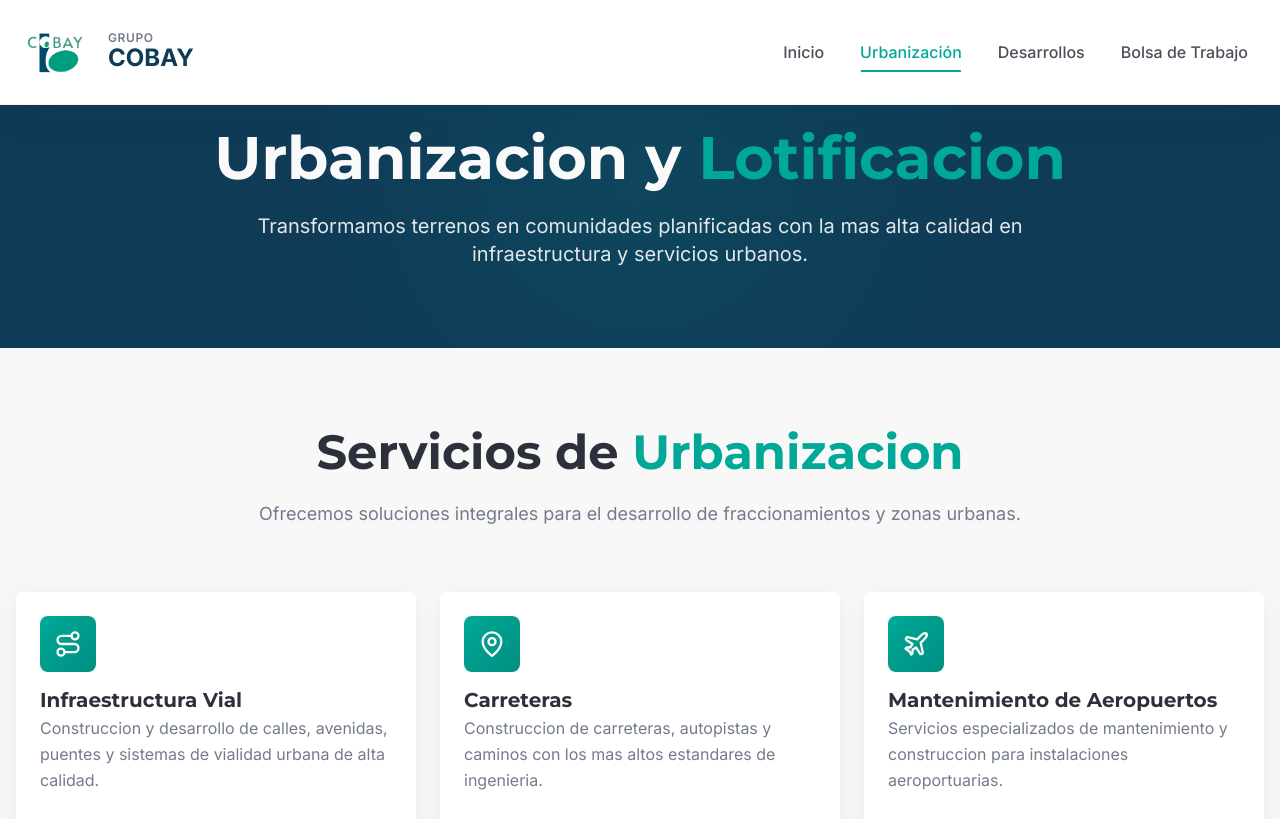
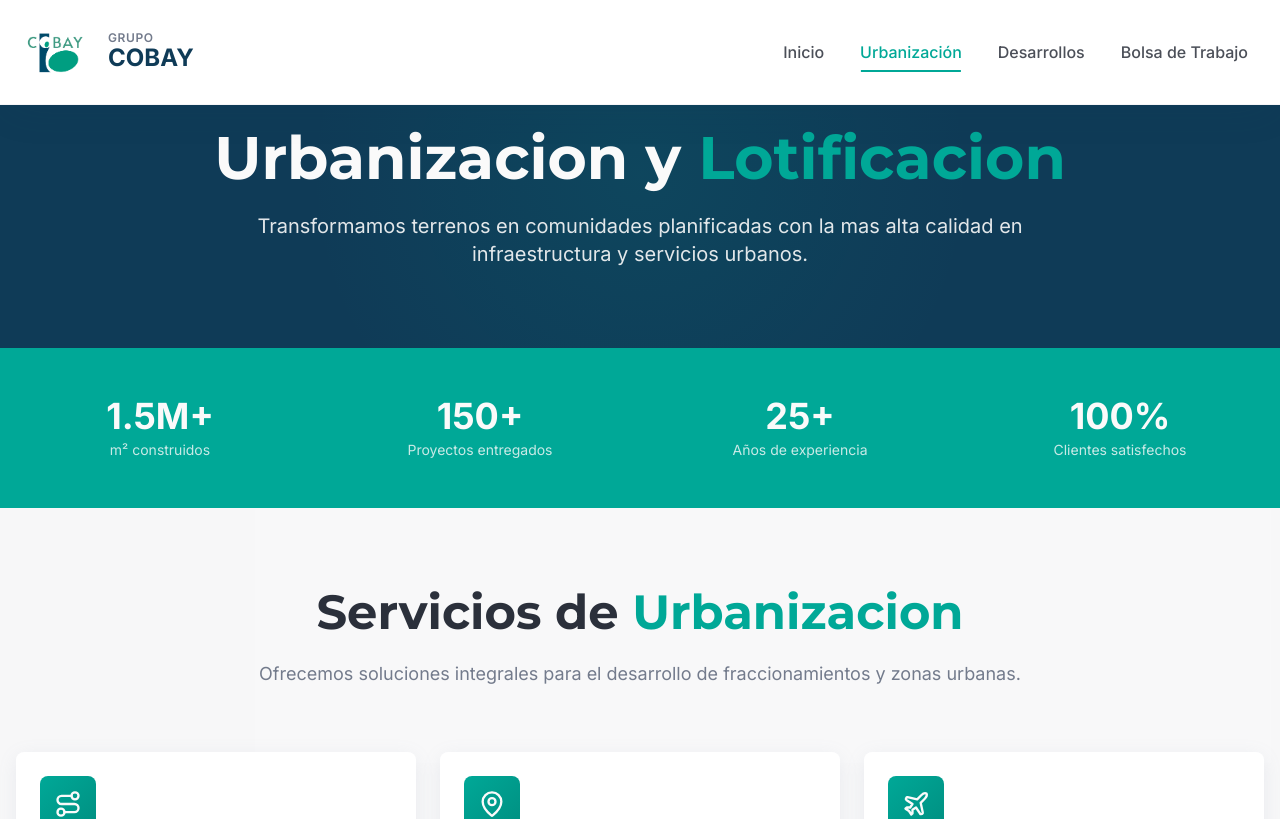
Before and after one commit to jpjimenezn/constructor-landing, a React (Vite) app: page /urbanizacion in a window 1280 px wide. Shown: the top 819 px of the page. Built offline with nearby package versions, Linux system fonts and the light colour scheme; the HTML template or start-up script is replaced by a standard one.

Commit message:
Add statistics section to Urbanizacion component, showcasing key metrics such as constructed area, delivered projects, years of experience, and client satisfaction. This enhances the informational value of the page.

```diff
--- a/src/pages/Urbanizacion.tsx
+++ b/src/pages/Urbanizacion.tsx
@@ -73,6 +73,13 @@ const projects: UrbanProject[] = [
       "Obra de lateral en el periferico. Pronto ampliaremos detalles del desarrollo.",
     status: "En ejecucion",
   },
+];
+
+const stats = [
+  { value: "1.5M+", label: "m² construidos" },
+  { value: "150+", label: "Proyectos entregados" },
+  { value: "25+", label: "Años de experiencia" },
+  { value: "100%", label: "Clientes satisfechos" },
 ];
 
 const UrbanProjectCard = ({
@@ -190,6 +197,25 @@ const Urbanizacion = () => {
         </div>
       </section>
 
+      <section className="py-12 bg-accent">
+        <div className="container mx-auto px-4">
+          <div className="grid grid-cols-2 gap-8 md:grid-cols-4">
+            {stats.map((stat, index) => (
+              <div
+                key={stat.label}
+                className="text-center animate-fade-in"
+                style={{ animationDelay: `${index * 0.1}s` }}
+              >
+                <div className="mb-1 text-3xl font-bold text-accent-foreground md:text-4xl">
+                  {stat.value}
+                </div>
+                <div className="text-sm text-accent-foreground/80">{stat.label}</div>
+              </div>
+            ))}
+          </div>
+        </div>
+      </section>
+
       <section className="py-20 bg-secondary/30">
         <div className="container mx-auto px-4">
           <div className="max-w-3xl mx-auto text-center mb-16">
```
